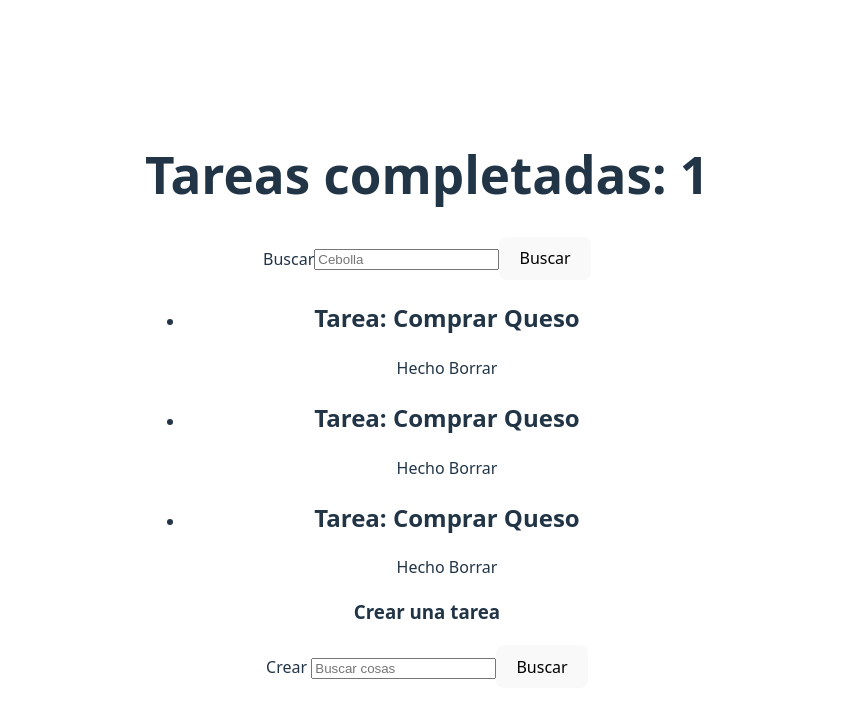
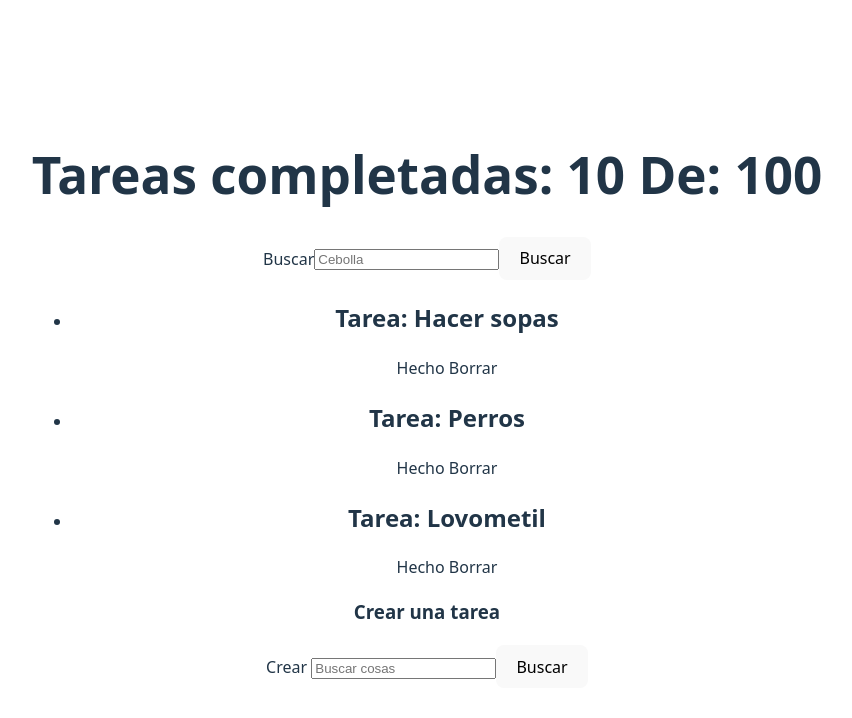
Before and after one commit to Platzi-Proyects/Curso-react-basico, a React (Vite) app: page / in a window 1280 px wide. Shown: the top 718 px of the page, without its empty margins (213-1065 px from the left). Built offline with nearby package versions, Linux system fonts and the light colour scheme.

Commit message:
Add: Simple promts dinamic with array

```diff
--- a/src/App.jsx
+++ b/src/App.jsx
@@ -7,15 +7,21 @@ import CreateToDo from "./components/CreateToDo.jsx";
 
 function App() {
 
+    const all = [
+        {id: 1, title: "Hacer sopas"},
+        {id: 2, title: "Perros"},
+        {id: 3, title: "Lovometil"}
+    ]
+
   return (
     <main>
-        <TodoCounter />
+        <TodoCounter complete={10} total={100 } />
         <TodoSearch />
 
         <ToDoList>
-            <TodoItem />
-            <TodoItem />
-            <TodoItem />
+            {all.map(i => (
+                <TodoItem key={i.id} title={i.title} />
+            ))}
         </ToDoList>
 
         <CreateToDo />
--- a/src/components/ToDoList.jsx
+++ b/src/components/ToDoList.jsx
@@ -1,7 +1,7 @@
-export default function ToDoList (props) {
+export default function ToDoList ({children}) {
     return(
         <ul>
-            {props.children}
+            {children}
         </ul>
     )
 }
--- a/src/components/TodoCounter.jsx
+++ b/src/components/TodoCounter.jsx
@@ -1,5 +1,5 @@
-export default function TodoCounter () {
+export default function TodoCounter ({complete, total}) {
     return(
-        <h1>Tareas completadas: 1</h1>
+        <h1>Tareas completadas: {complete} De: {total} </h1>
     )
 }
--- a/src/components/TodoItem.jsx
+++ b/src/components/TodoItem.jsx
@@ -1,7 +1,7 @@
-export default function TodoItem () {
+export default function TodoItem ({title, id}) {
     return(
-        <li>
-            <h2>Tarea: Comprar Queso</h2>
+        <li key={id}>
+            <h2>Tarea: {title}</h2>
             <div>
                 <span>Hecho </span>
 
```
